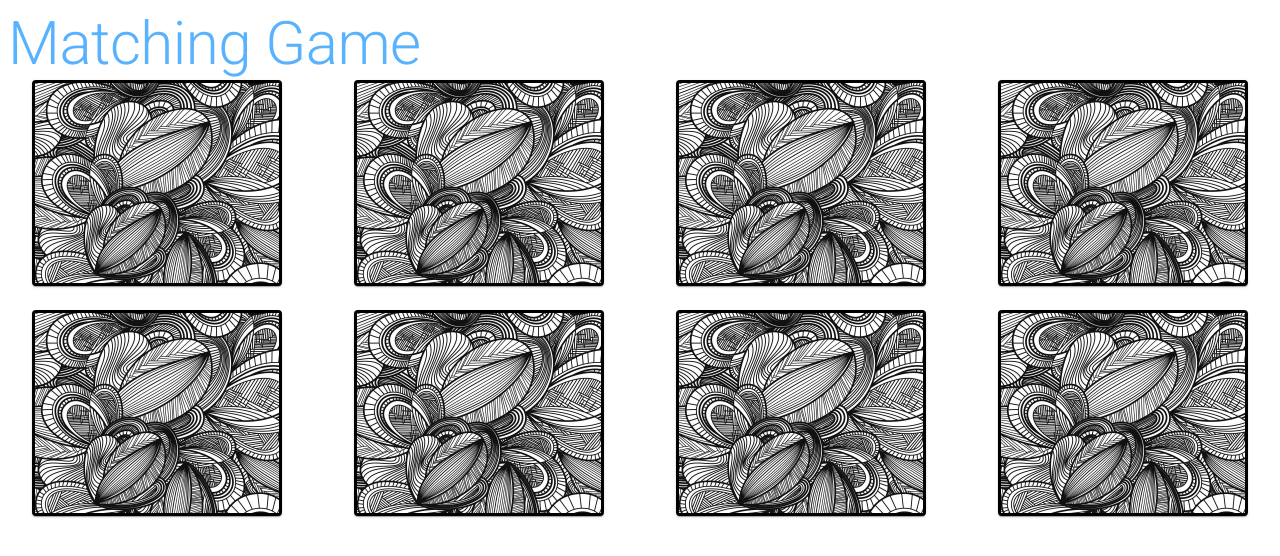
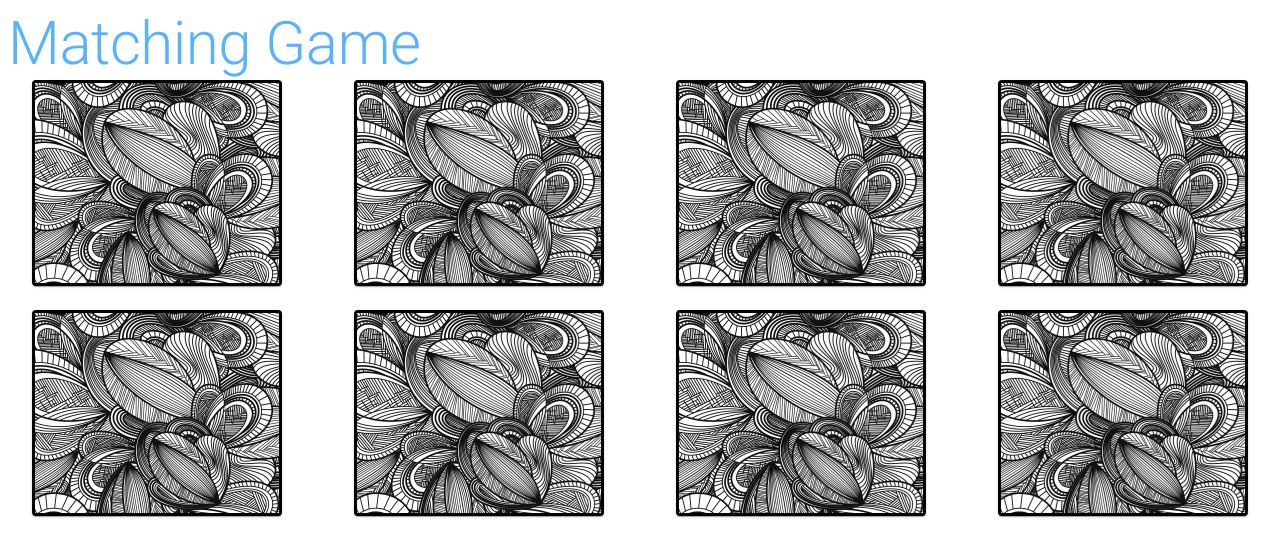
Before and after one commit to mcintyremason/match-game, a React app: page / in a window 1280 px wide. Shown: the top 556 px of the page. Built offline with nearby package versions, Linux system fonts and the light colour scheme.

Commit message:
Fix flip styling

```diff
--- a/src/styles/scss/app.scss
+++ b/src/styles/scss/app.scss
@@ -14,15 +14,16 @@ h6 {
   perspective: 1000px;
 
   .match-card {
+    position: relative;
+    height: 200px;
     border: 3px solid $border-primary;
     transition: 0.5s;
     transform-style: preserve-3d;
-    position: relative;
-    height: 200px;
+    transform: rotateY(180deg);
 
     &.selected {
-      border: 3px solid $border-selected;
-      transform: rotateY(180deg) scaleX(-1);
+	    border: 3px solid $border-selected;
+      transform: rotateY(0deg);
     }
 
     .front, .back {
```
